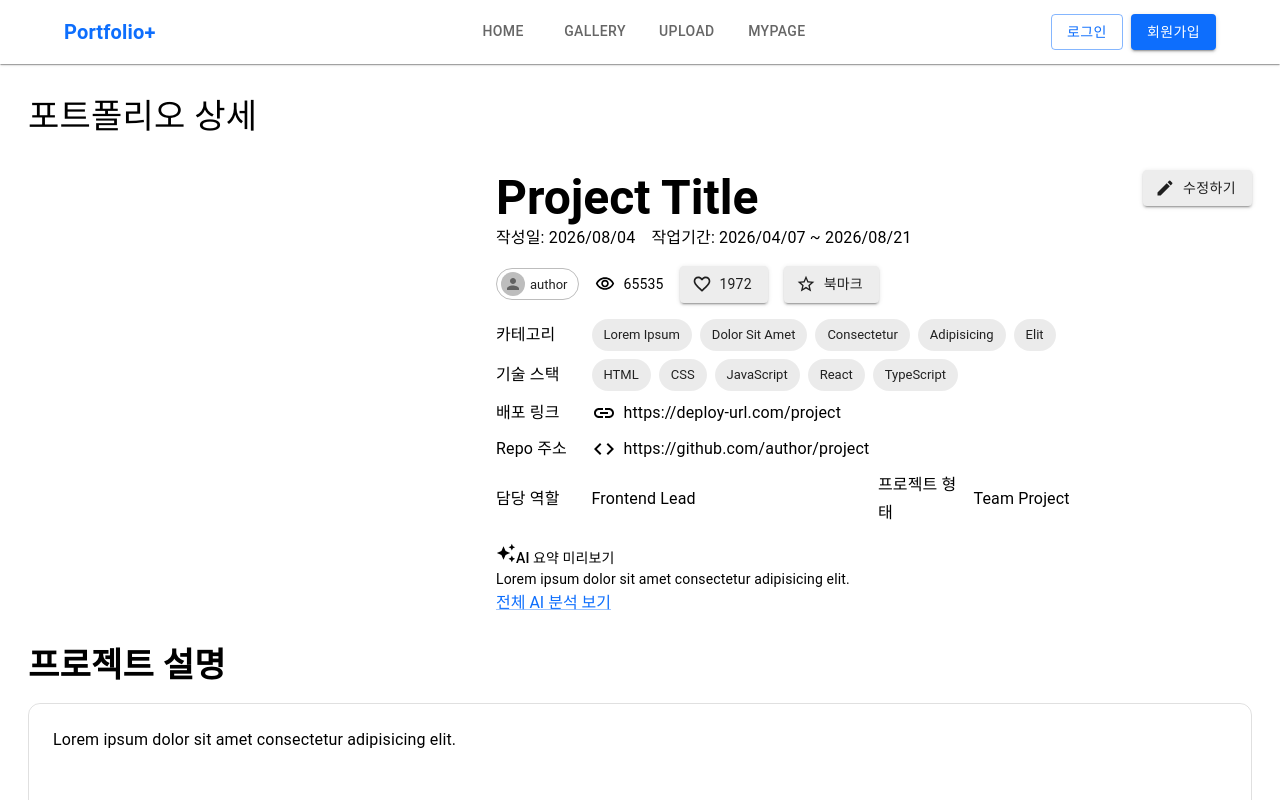
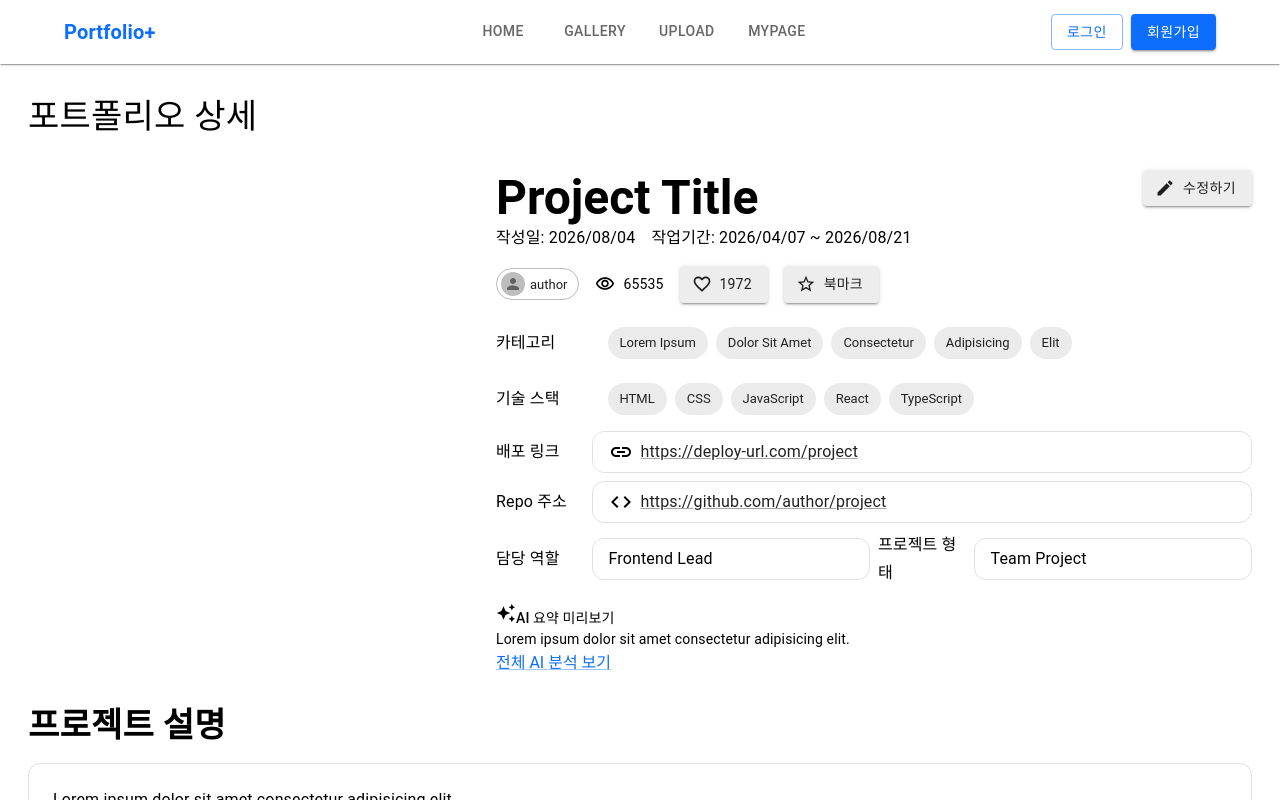
Before and after one commit to raspbsb/EST_FE_13_3rd_Project, a React (Vite) app in the folder app/: page /portfolios/1 in a window 1280 px wide. Shown: the top 800 px of the page. Built offline with nearby package versions, Linux system fonts and the light colour scheme.

Commit message:
feat: 히어로 섹션 Specs 레이아웃 보강
* MuiLink 사용
* noBox Props로 상자로 감쌀지 여부 조절

```diff
--- a/app/src/components/Portfolio/HeroSpecs.jsx
+++ b/app/src/components/Portfolio/HeroSpecs.jsx
@@ -3,6 +3,7 @@ import Box from "@mui/material/Box";
 import Stack from "@mui/material/Stack";
 import Grid from "@mui/material/Grid";
 import Chip from "@mui/material/Chip";
+import MuiLink from "@mui/material/Link";
 
 import { LinkIcon, CodeIcon } from "../../lib/icons";
 
@@ -11,7 +12,7 @@ import HeroSpecsItem from "./HeroSpecsItem";
 export default function HeroSpecs({}) {
   return (
     <Grid component={"dl"} container rowSpacing={1} columnSpacing={1} columns={8} sx={{ alignItems: "center" }}>
-      <HeroSpecsItem label="카테고리">
+      <HeroSpecsItem label="카테고리" noBox>
         <Stack component={"ul"} direction="row" sx={{ gap: 1, overflow: "scroll", scrollbarWidth: "none" }}>
           <Chip component={"li"} label="Lorem Ipsum" />
           <Chip component={"li"} label="Dolor Sit Amet" />
@@ -21,7 +22,7 @@ export default function HeroSpecs({}) {
         </Stack>
       </HeroSpecsItem>
 
-      <HeroSpecsItem label="기술 스택">
+      <HeroSpecsItem label="기술 스택" noBox>
         <Stack component={"ul"} direction="row" sx={{ gap: 1, overflow: "scroll", scrollbarWidth: "none" }}>
           <Chip component={"li"} label="HTML" />
           <Chip component={"li"} label="CSS" />
@@ -33,12 +34,16 @@ export default function HeroSpecs({}) {
 
       <HeroSpecsItem label="배포 링크">
         <LinkIcon />
-        <Text variant="body1">https://deploy-url.com/project</Text>
+        <MuiLink href="https://deploy-url.com/project" variant="body1" color="textPrimary">
+          https://deploy-url.com/project
+        </MuiLink>
       </HeroSpecsItem>
 
       <HeroSpecsItem label="Repo 주소">
         <CodeIcon />
-        <Text variant="body1">https://github.com/author/project</Text>
+        <MuiLink href="https://github.com/author/project" variant="body1" color="textPrimary">
+          https://github.com/author/project
+        </MuiLink>
       </HeroSpecsItem>
 
       <HeroSpecsItem label="담당 역할" size={3}>
--- a/app/src/components/Portfolio/HeroSpecsItem.jsx
+++ b/app/src/components/Portfolio/HeroSpecsItem.jsx
@@ -2,14 +2,31 @@ import Box from "@mui/material/Box";
 import Grid from "@mui/material/Grid";
 import Text from "@mui/material/Typography";
 
-export default function HeroSpecsItem({ label = "", size = 7, children }) {
+export default function HeroSpecsItem({ label = "", size = 7, children, noBox }) {
   return (
     <>
       <Grid component={"dt"} size={1}>
         <Text variant="subtitle1">{label}</Text>
       </Grid>
       <Grid component={"dd"} size={size}>
-        <Box sx={{ display: "flex", gap: 1 }}>{children}</Box>
+        <Box
+          sx={{
+            display: "flex",
+            alignItems: "center",
+            gap: 1,
+            px: 2,
+            py: 1,
+            borderStyle: "solid",
+            borderWidth: noBox ? "0px" : "1px",
+            borderColor: "divider",
+            borderRadius: "12px",
+            bgcolor: "surface",
+            overflowX: "scroll",
+            scrollbarWidth: "none",
+          }}
+        >
+          {children}
+        </Box>
       </Grid>
     </>
   );
```
